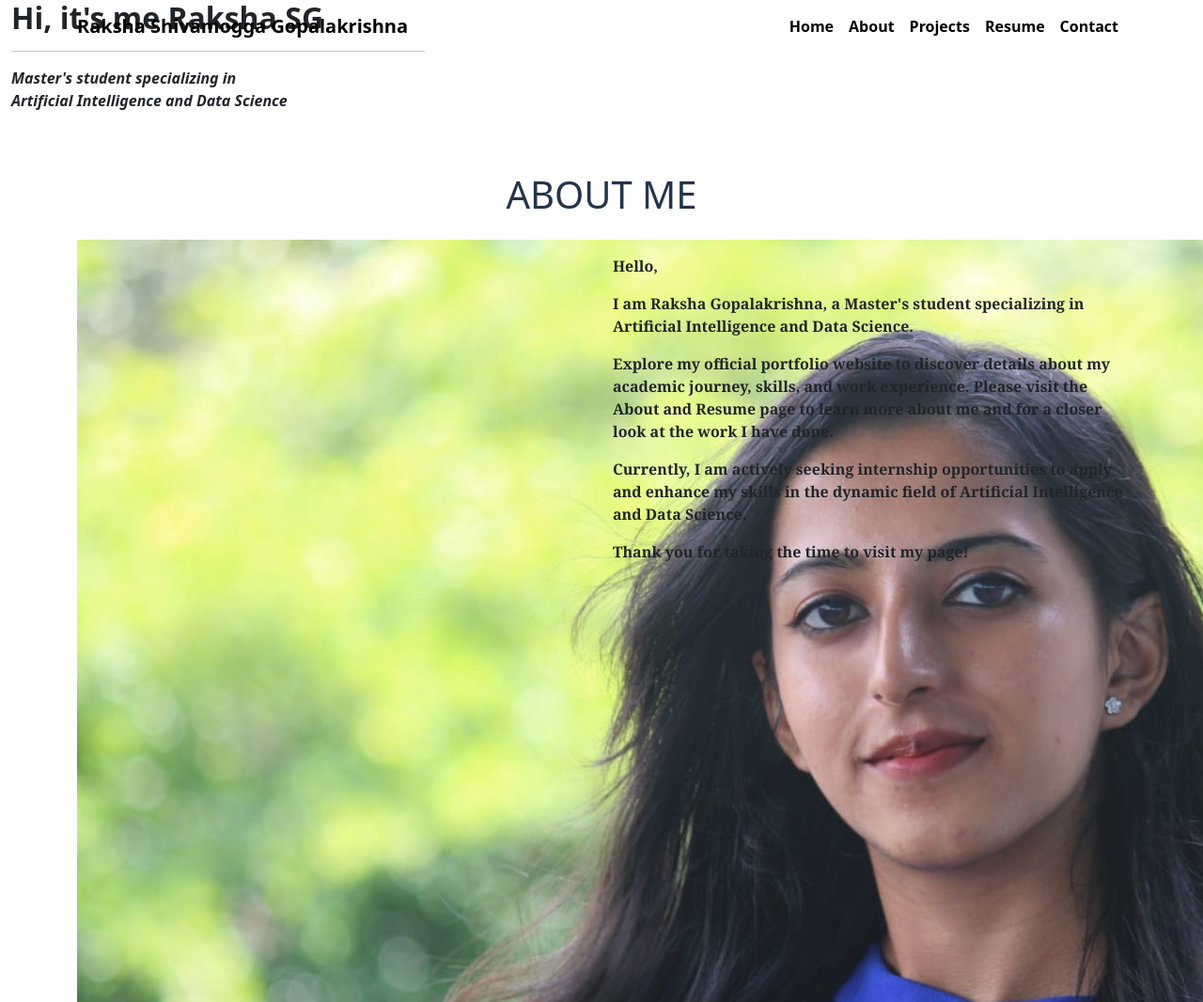
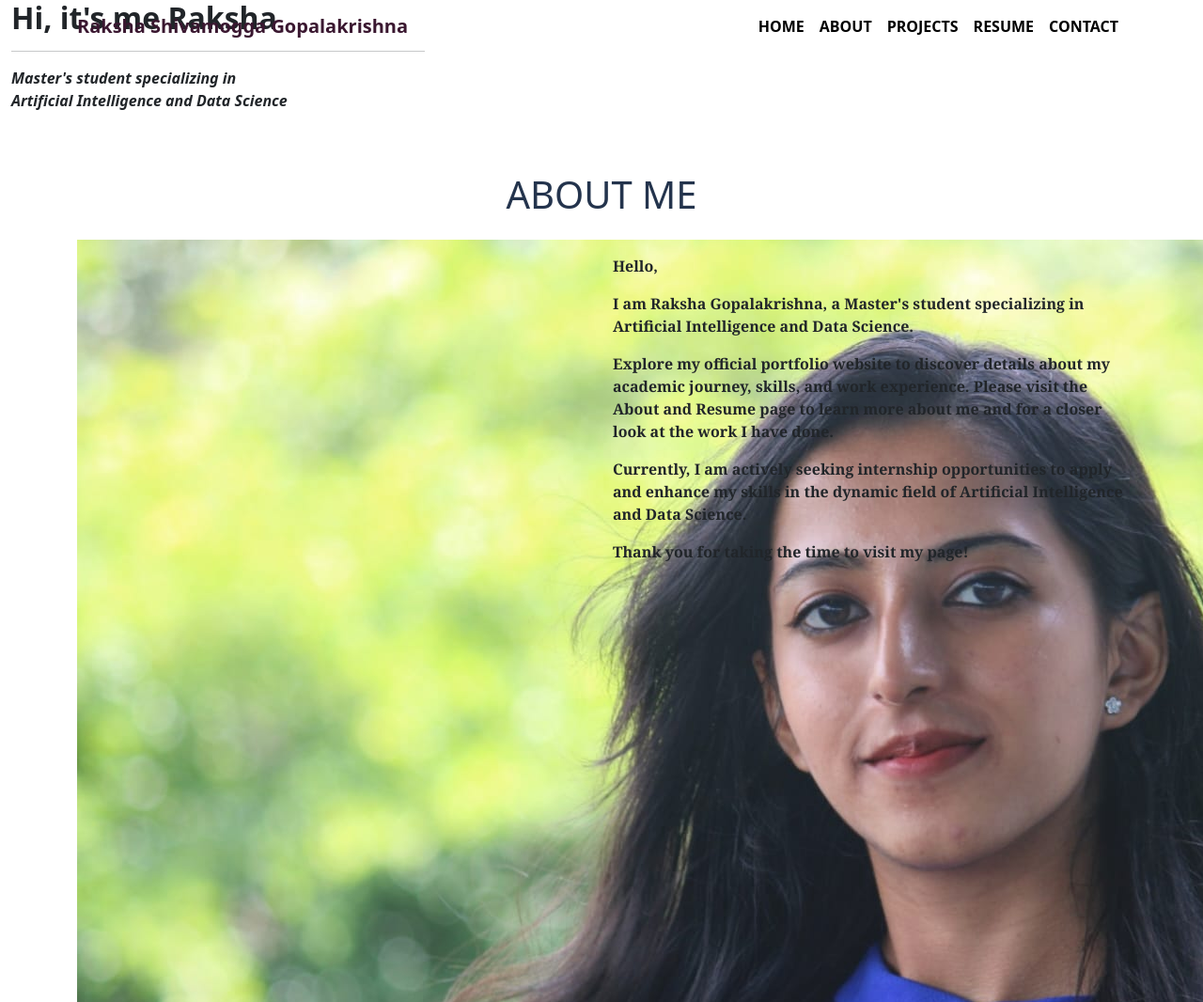
Before and after one commit to raksha0609/raksha0609.github.io, a plain HTML site: page index.html in a window 1280 px wide. Shown: the top 1066 px of the page at 94% size. Drawn offline with nearby package versions, Linux system fonts and the light colour scheme.

Commit message:
Update index.html

```diff
--- a/index.html
+++ b/index.html
@@ -19,26 +19,26 @@
     <!-- Add class of bg-light to nav element -->
     <nav class="navbar navbar-expand-lg fixed-top navbarScroll navbar-dark">
         <div class="container">
-            <a class="navbar-brand" style="color:black" href="#"><b>Raksha Shivamogga Gopalakrishna</b></a>
+            <a class="navbar-brand" style="color:#3a1730; " href="#"><b>Raksha Shivamogga Gopalakrishna</b></a>
             <button class="navbar-toggler" type="button" data-bs-toggle="collapse" data-bs-target="#navbarSupportedContent" aria-controls="navbarSupportedContent" aria-expanded="false" aria-label="Toggle navigation">
                 <span class="navbar-toggler-icon"></span>
             </button>
             <div class="collapse navbar-collapse" id="navbarSupportedContent">
                 <ul class="navbar-nav ms-auto">
                     <li class="nav-item active">
-                      <b>  <a class="nav-link" style="color:black" href="#home">Home</a> </b>
+                      <b>  <a class="nav-link" style="color:black; " href="#home">HOME</a> </b>
                     </li>
                     <li class="nav-item">
-                       <b> <a class="nav-link" style="color:black" href="#about">About</a> </b>
+                       <b> <a class="nav-link" style="color:black;" href="#about">ABOUT</a> </b>
                     </li>
                     <li class="nav-item">
-                      <b>  <a class="nav-link" style="color:black" href="#services">Projects</a> </b>
+                      <b>  <a class="nav-link" style="color: black; " href="#services">PROJECTS</a> </b>
                     </li>
                     <li class="nav-item">
-                      <b>  <a class="nav-link" style="color:black" href="#portfolio">Resume</a> </b>
+                      <b>  <a class="nav-link" style="color:black; ;" href="#portfolio">RESUME</a> </b>
                     </li>
                     <li class="nav-item">
-                       <b> <a class="nav-link" style="color:black" href="#contact">Contact</a> </b>
+                       <b> <a class="nav-link" style="color:black; " href="#contact">CONTACT</a> </b>
                     </li>
                 </ul>
 
@@ -54,7 +54,7 @@
         <div class="row">
 
             <div class="col-lg-12 col-md-12 col-sm-12 col-xs-12 hero_text">
-                <h2 class="hero_title"><b>Hi, it's me <span>Raksha SG</span><br><hr style="width:35%" /></b></h2>
+                <h2 class="hero_title"><b>Hi, it's me <span>Raksha</span><br><hr style="width:35%" /></b></h2>
                <p class="hero_desc"><i><b>Master's student specializing in <br> Artificial Intelligence and
 				Data Science</b></i></p>
 
```
